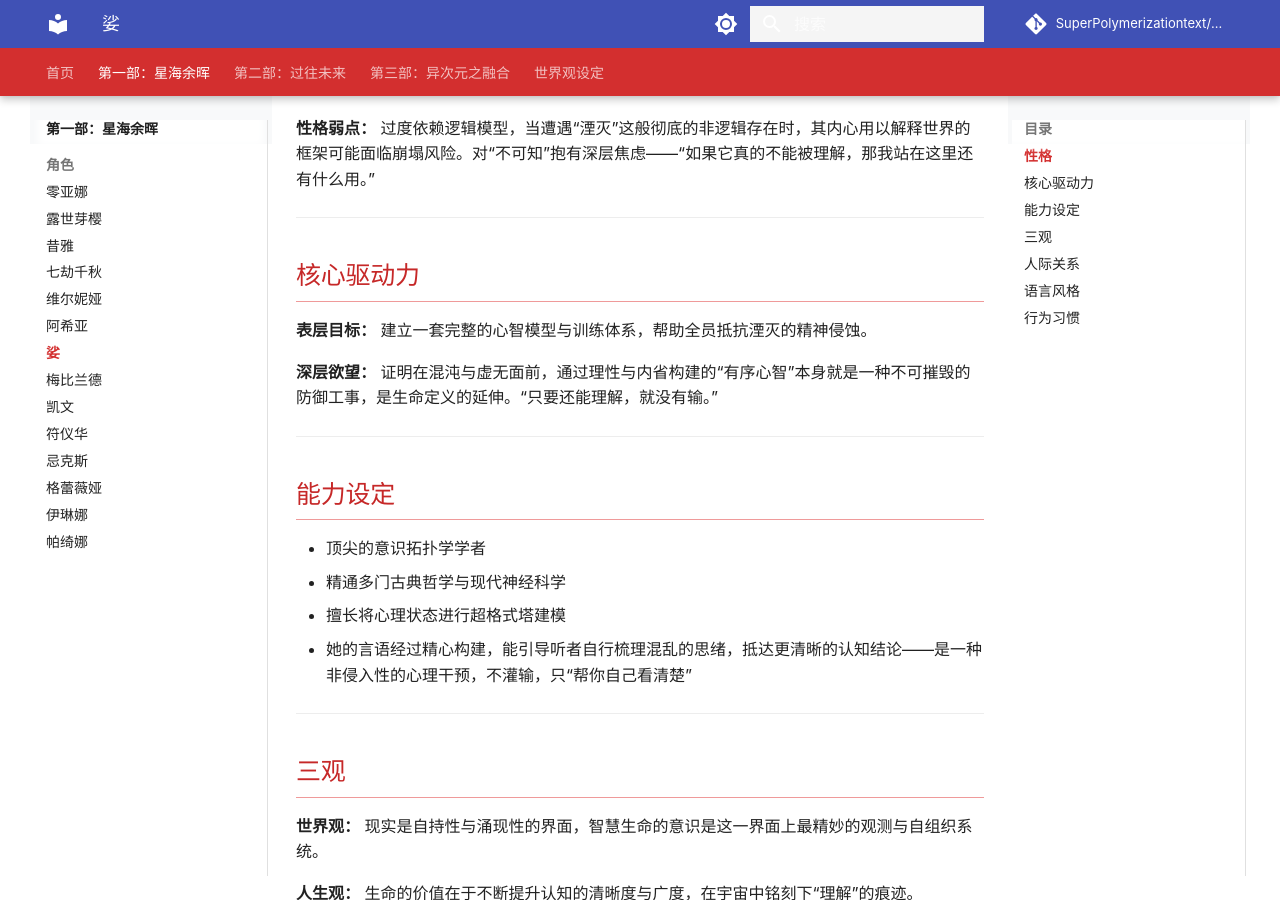
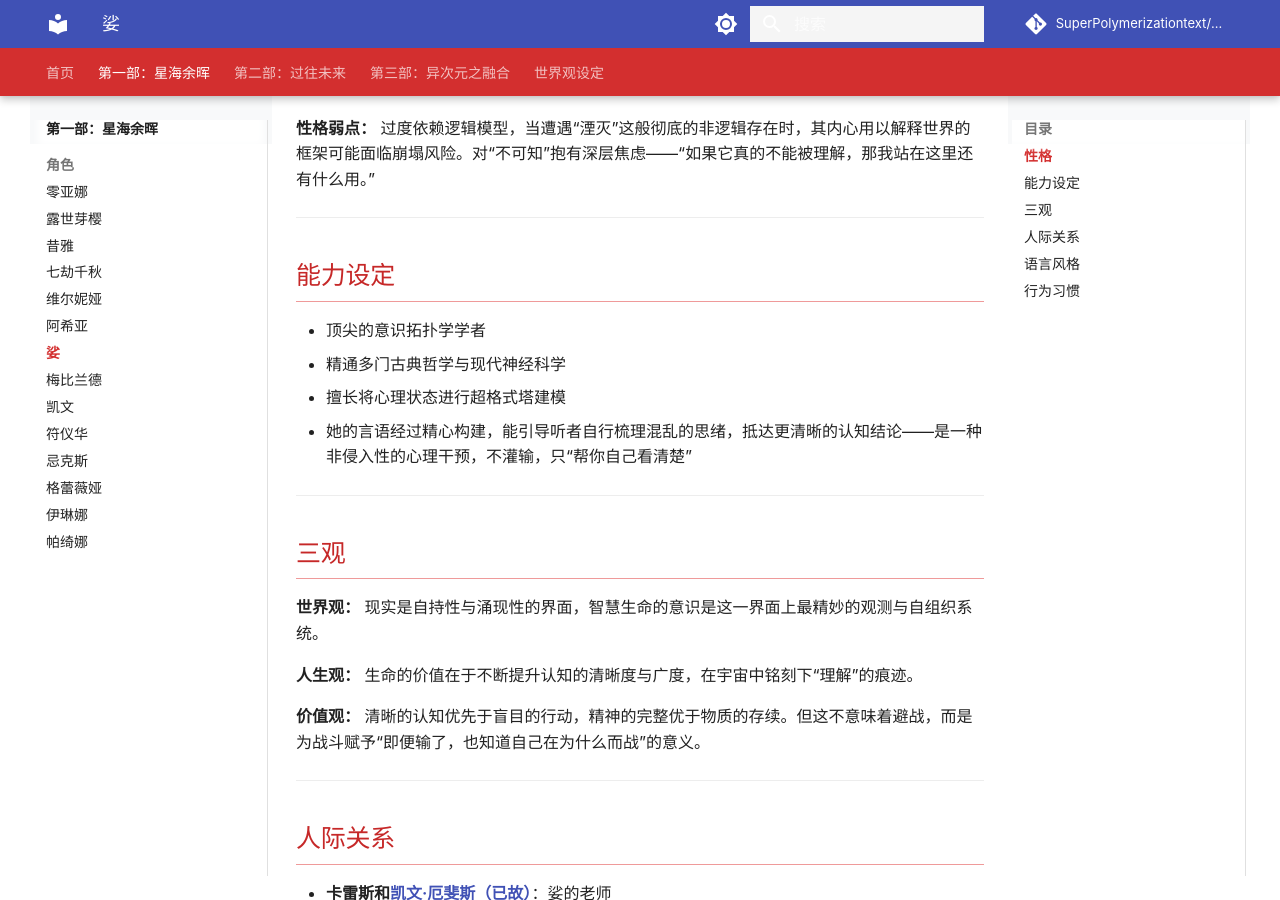
Before and after one commit to IceMoonSong/SuperPolymerizationtext, an MkDocs documentation site: the page built from docs/01-星海余晖/角色/娑.md, in a window 1280 px wide and 900 px high, scrolled down 1080 px. Built offline with MkDocs 1.6.1 and Material for MkDocs 9.7.7, drawn with Linux system fonts in a browser that asks for light colours; comment, search, counter and statistics services are not loaded.

Commit message:
Update 娑.md

```diff
--- a/docs/01-星海余晖/角色/娑.md
+++ b/docs/01-星海余晖/角色/娑.md
@@ -33,13 +33,7 @@
 
 ---
 
-## 核心驱动力
 
-**表层目标：** 建立一套完整的心智模型与训练体系，帮助全员抵抗湮灭的精神侵蚀。
-
-**深层欲望：** 证明在混沌与虚无面前，通过理性与内省构建的“有序心智”本身就是一种不可摧毁的防御工事，是生命定义的延伸。“只要还能理解，就没有输。”
-
----
 
 ## 能力设定
 
```
